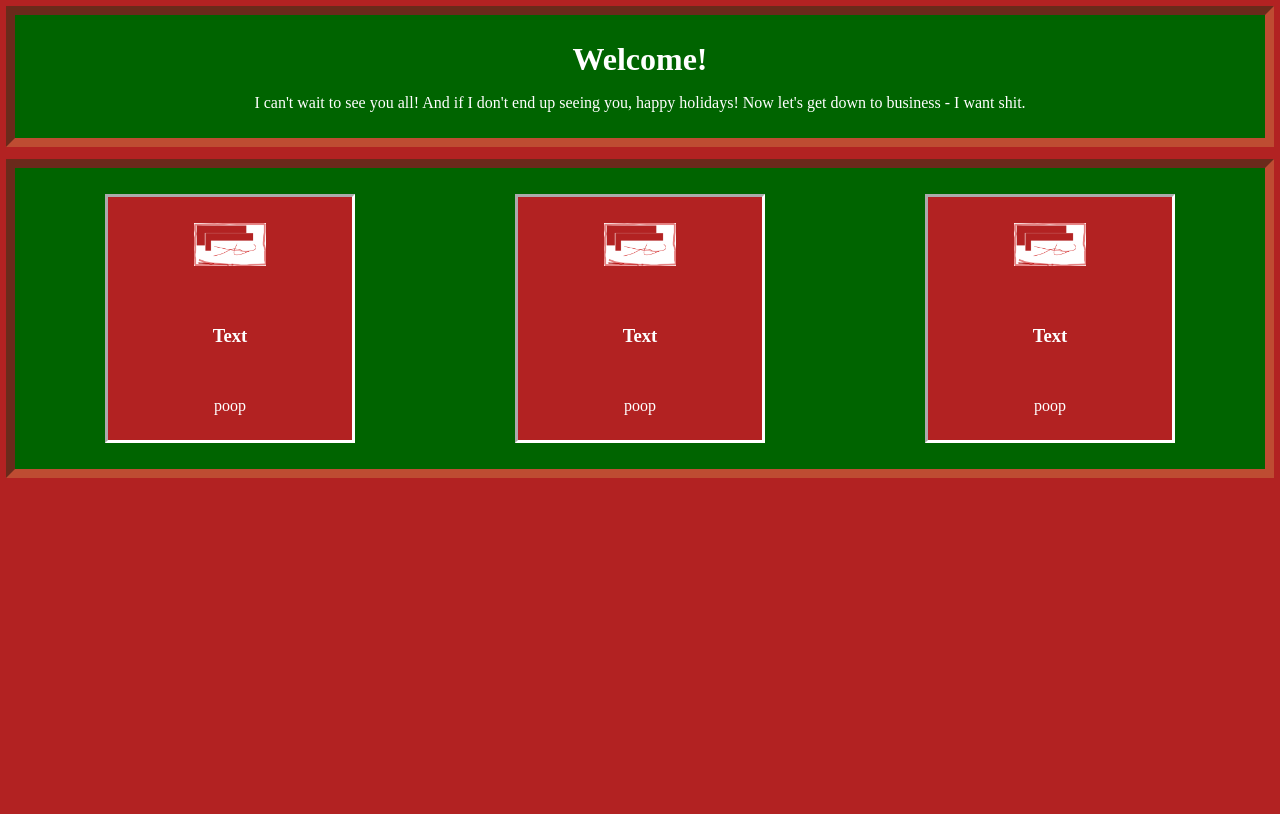
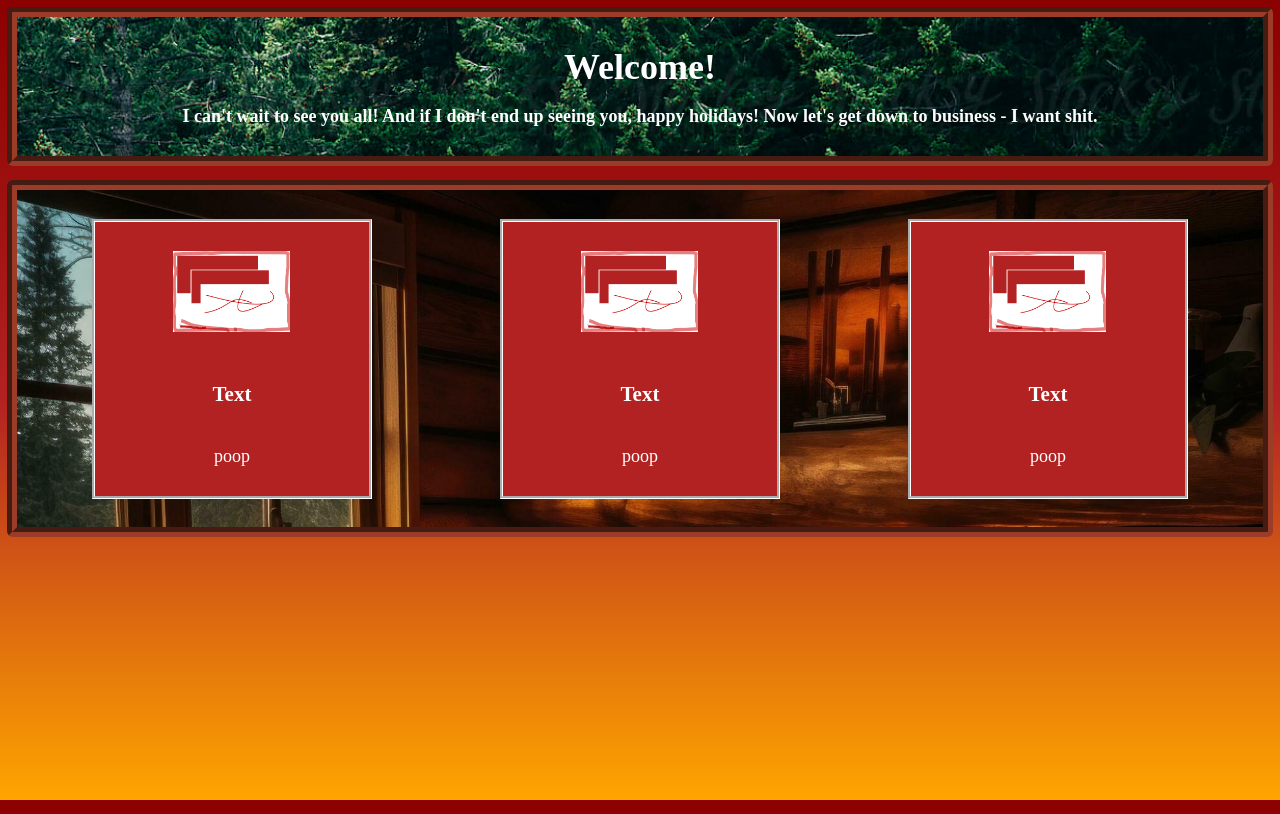
Before and after one commit to jashburn00/XmasWlist, a plain HTML site: page index.html in a window 1280 px wide. Drawn offline with Linux system fonts and the light colour scheme.

Commit message:
awaiting flex fix

```diff
--- a/index.html
+++ b/index.html
@@ -8,10 +8,10 @@
 	<body>
 		<div class="preface">
 			<h1>Welcome!</h1>
-			<p>
+			<p><strong>
 			I can't wait to see you all! And if I don't end up seeing you, happy holidays!
 			Now let's get down to business - I want shit.
-			</p>
+			</strong></p>
 		</div>
 
 		<div class="thearray">
--- a/style.css
+++ b/style.css
@@ -1,4 +1,5 @@
 :root{
+	font-size: 18px;
 	text-align: center;
 	color: white;
 	box-sizing: border-box;
@@ -9,15 +10,26 @@
 	padding: 0;
 }
 
+html{
+	height: 100vh;
+}
+
 body{
-	background-color: firebrick;
+	/* background-color: firebrick; */
+	background: linear-gradient(to bottom, darkred, firebrick, orange);
 	padding: 0.4rem;
+	display: flex;
+	flex-flow: column nowrap;
+	height: 100%;
+}
 
 .preface{
 	background-size: cover;
-	background-color: darkgreen;
+	background-image: url('trees.jpg');
+	/* background-color: darkgreen; */
 	/* box-shadow: inset 0px 0px 30px brown; */
-	border: 0.6rem inset #be4c32;
+	border: 0.6rem groove #9a3c27;
+	border-radius: 6px;
 	padding: 1.6rem 2.2rem;
 	margin-bottom: 0.8rem;
 	display: flex;
@@ -33,10 +45,15 @@ body{
 	padding: 0.6rem;
 	display: flex;
 	flex-flow: row wrap;
-	border: 0.6rem inset #be4c32;
-	background-color: darkgreen;
+	border: 0.6rem groove #9a3c27;
+	border-radius: 6px;
+	/* background-color: darkgreen; */
+	/* background: linear-gradient(to bottom, darkgreen, firebrick); */
+	background-image: url('fireplace.jpg');
+	background-size: cover;
 	color: firebrick;
 	justify-content: space-around;
+	align-items: flex-start;
 }
 
 .card{
@@ -46,7 +63,7 @@ body{
 	height: 12rem;
 	color: white;
 	background-color: firebrick;
-	border: 0.2rem inset white;
+	border: 0.2rem groove white;
 	display: inline-flex;
 	flex-flow: column nowrap;
 	align-items: center;
@@ -56,9 +73,12 @@ body{
 .card img{
 	margin-bottom: 0.6rem;
 	max-height: 4.5rem;
-	max-width: 4.5rem;
+	max-width: 6.5rem;
+	min-height:4.5rem;
+	min-width: 4.5rem;
 }
 
+
+
 @media only screen and (orientation: portrait){
-	/* TODO */
 }
```
Also changed, not shown: fireplace.jpg (added), trees.jpg (added).
